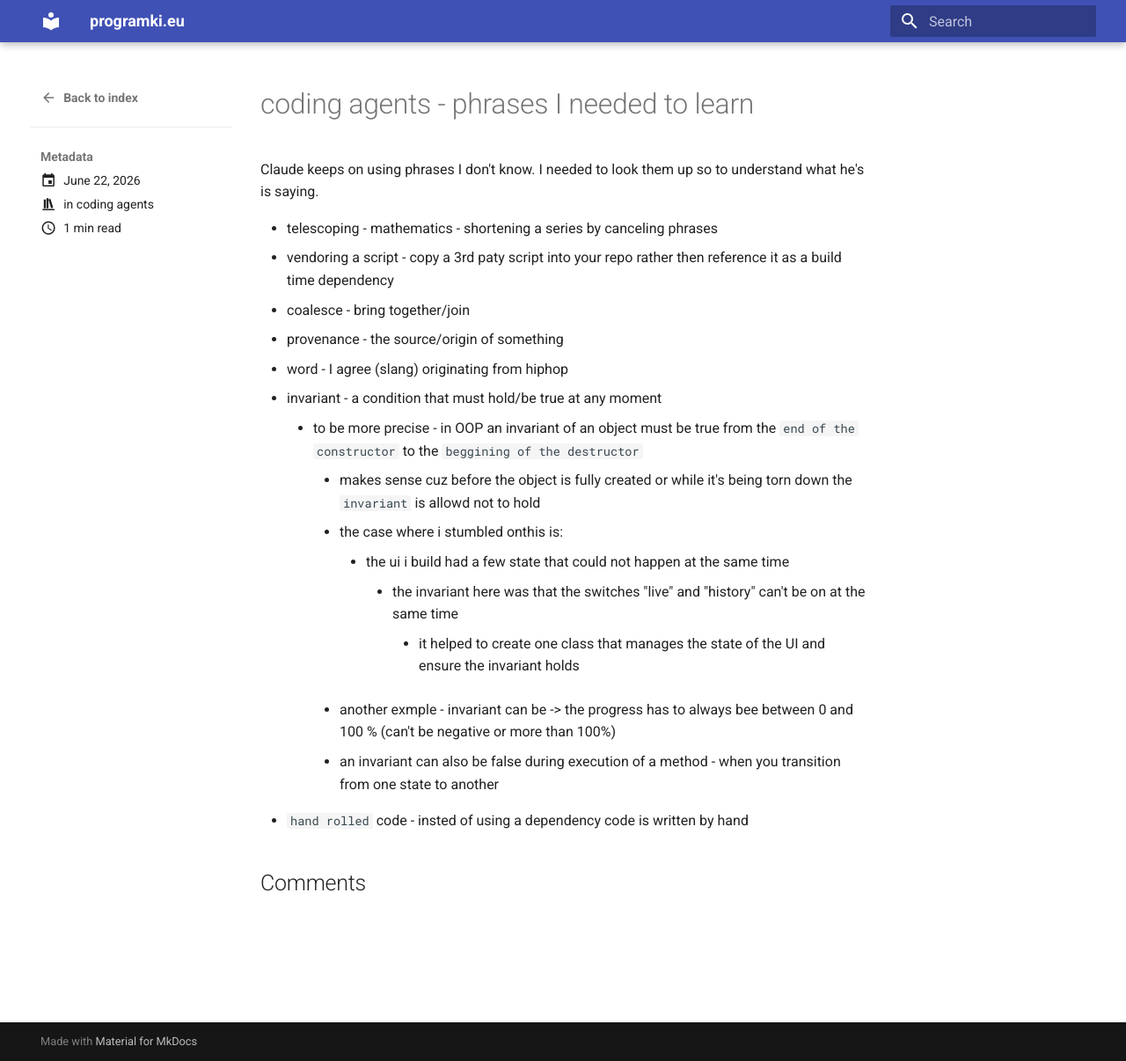
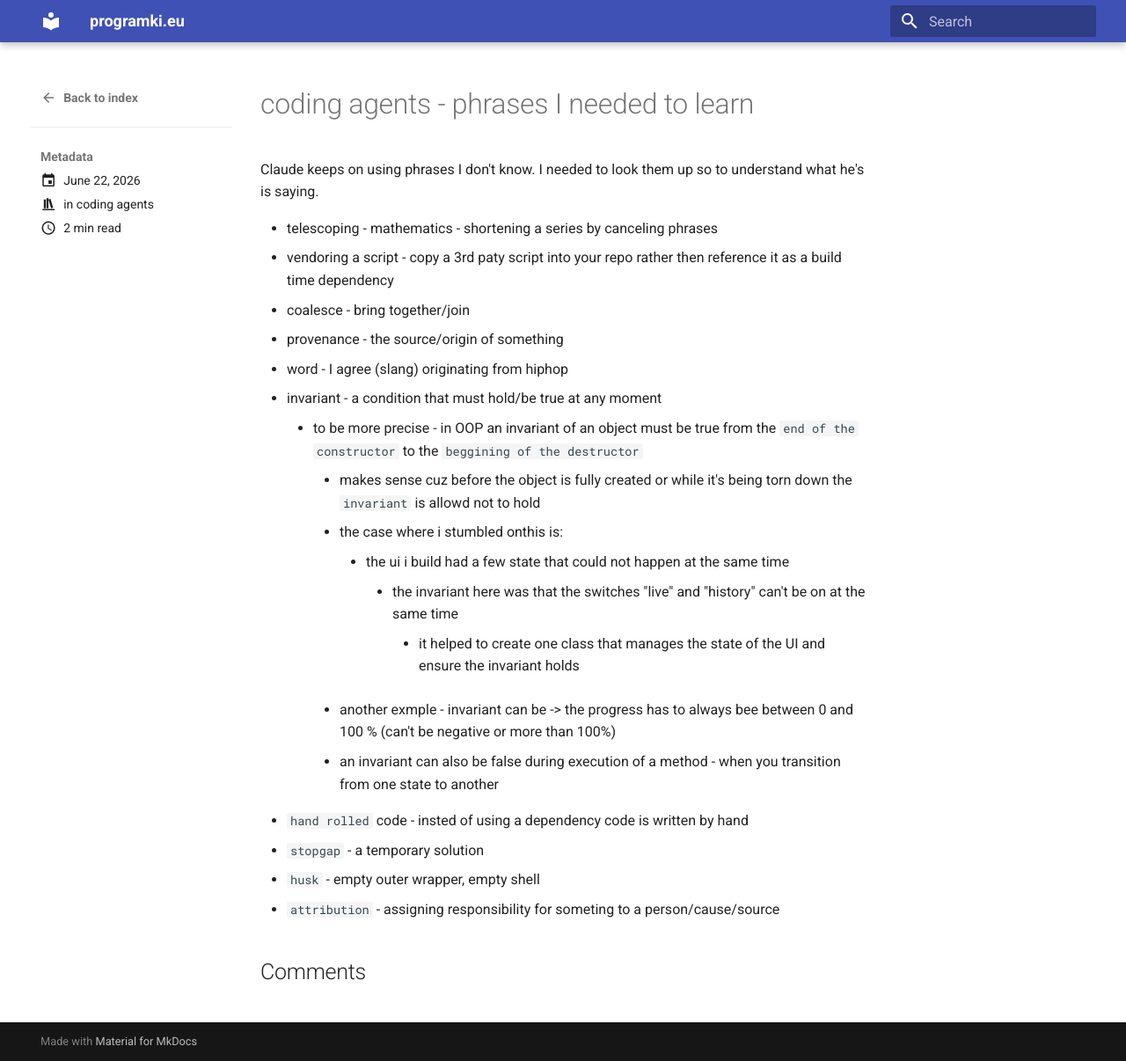
Before and after one commit to inwenis/blog, an MkDocs documentation site: the page built from docs/posts/post35.md, in a window 1280 px wide and 1206 px high. Shown: the whole window at 88% size. Built offline with MkDocs 1.6.1 and Material for MkDocs 9.7.7, drawn with Linux system fonts in a browser that asks for light colours; comment, search, counter and statistics services are not loaded.

Commit message:
add more phrases that claude forces me to understand

```diff
--- a/docs/posts/post35.md
+++ b/docs/posts/post35.md
@@ -25,3 +25,6 @@ I needed to look them up so to understand what he's is saying.
         - another exmple - invariant can be -> the progress has to always bee between 0 and 100 % (can't be negative or more than 100%)
         - an invariant can also be false during execution of a method - when you transition from one state to another
 - `hand rolled` code - insted of using a dependency code is written by hand
+- `stopgap` - a temporary solution
+- `husk` - empty outer wrapper, empty shell
+- `attribution` - assigning responsibility for someting to a person/cause/source
```
